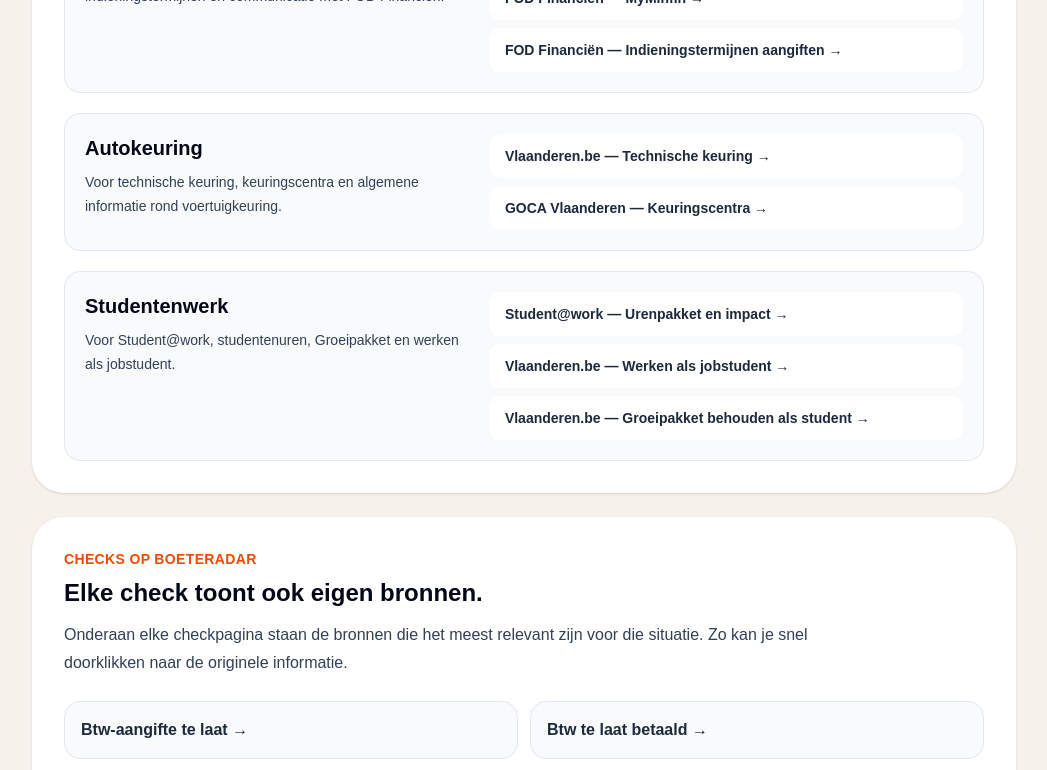
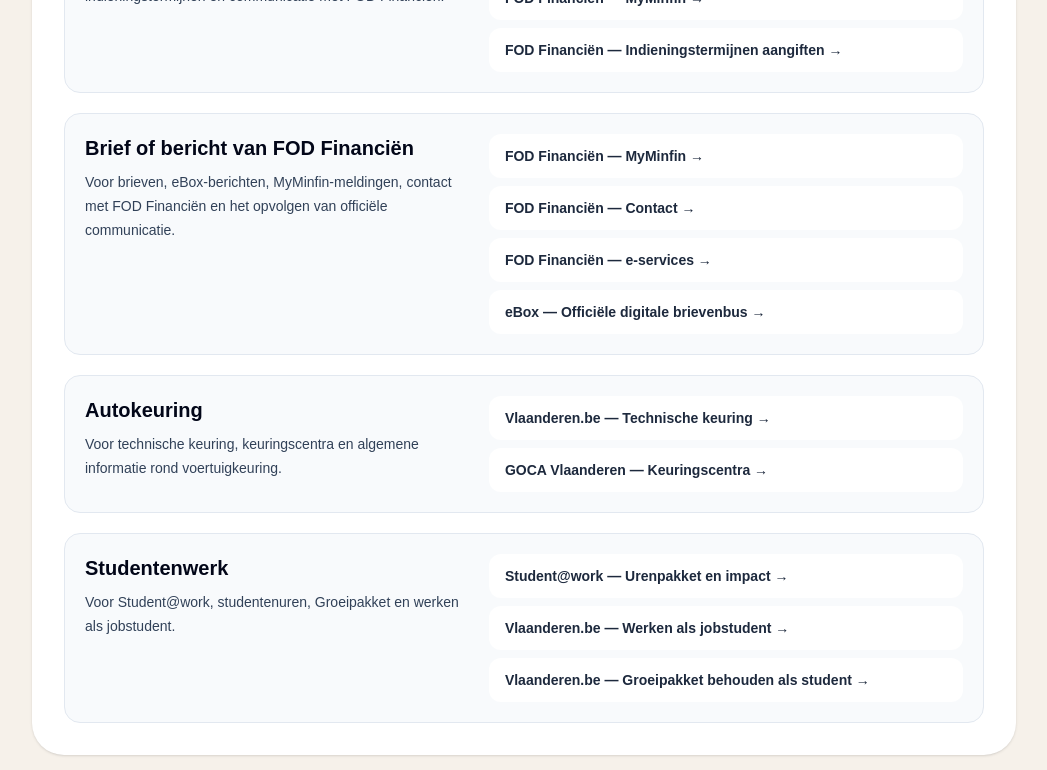
Before and after one commit to NathanVerd/Boeteradar, a Next.js app: page /bronnen in a window 1280 px wide. Shown: the part 1440-2210 px from the top of the page, without its empty margins (116-1163 px from the left). Built offline with nearby package versions, Linux system fonts and the light colour scheme.

Commit message:
Update sources for FOD letter check

```diff
--- a/app/bronnen/page.tsx
+++ b/app/bronnen/page.tsx
@@ -7,7 +7,7 @@
 export const metadata: Metadata = {
   title: "Bronnen | Hoe BoeteRadar officiële bronnen gebruikt",
   description:
-    "Lees hoe BoeteRadar officiële Belgische bronnen gebruikt voor btw, personenbelasting, autokeuring, studentenwerk en administratieve checks.",
+    "Lees hoe BoeteRadar officiële Belgische bronnen gebruikt voor btw, personenbelasting, brieven van FOD Financiën, autokeuring, studentenwerk en administratieve checks.",
   alternates: {
     canonical: "https://www.boeteradar.be/bronnen",
   },
@@ -66,6 +66,29 @@
     ],
   },
   {
+    title: "Brief of bericht van FOD Financiën",
+    description:
+      "Voor brieven, eBox-berichten, MyMinfin-meldingen, contact met FOD Financiën en het opvolgen van officiële communicatie.",
+    links: [
+      {
+        label: "FOD Financiën — MyMinfin",
+        href: "https://financien.belgium.be/nl/E-services/MyMinfin",
+      },
+      {
+        label: "FOD Financiën — Contact",
+        href: "https://financien.belgium.be/nl/Contact",
+      },
+      {
+        label: "FOD Financiën — e-services",
+        href: "https://financien.belgium.be/nl/E-services",
+      },
+      {
+        label: "eBox — Officiële digitale brievenbus",
+        href: "https://myebox.be/",
+      },
+    ],
+  },
+  {
     title: "Autokeuring",
     description:
       "Voor technische keuring, keuringscentra en algemene informatie rond voertuigkeuring.",
@@ -109,6 +132,10 @@
   {
     label: "Btw te laat betaald",
     href: "/btw-te-laat-betaald",
+  },
+  {
+    label: "Brief van FOD Financiën ontvangen",
+    href: "/brief-fod-financien-ontvangen",
   },
   {
     label: "Personenbelasting te laat",
```
